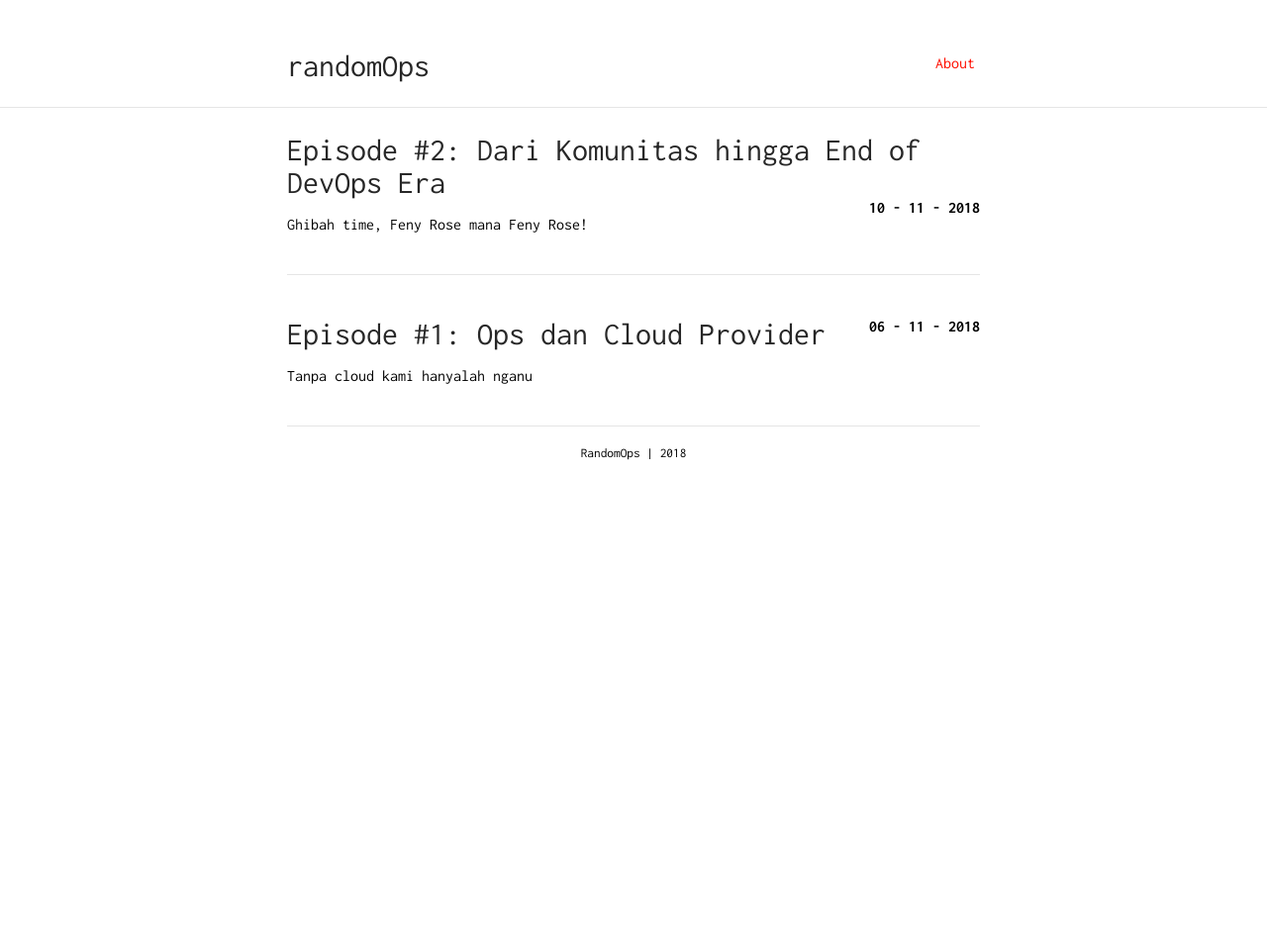
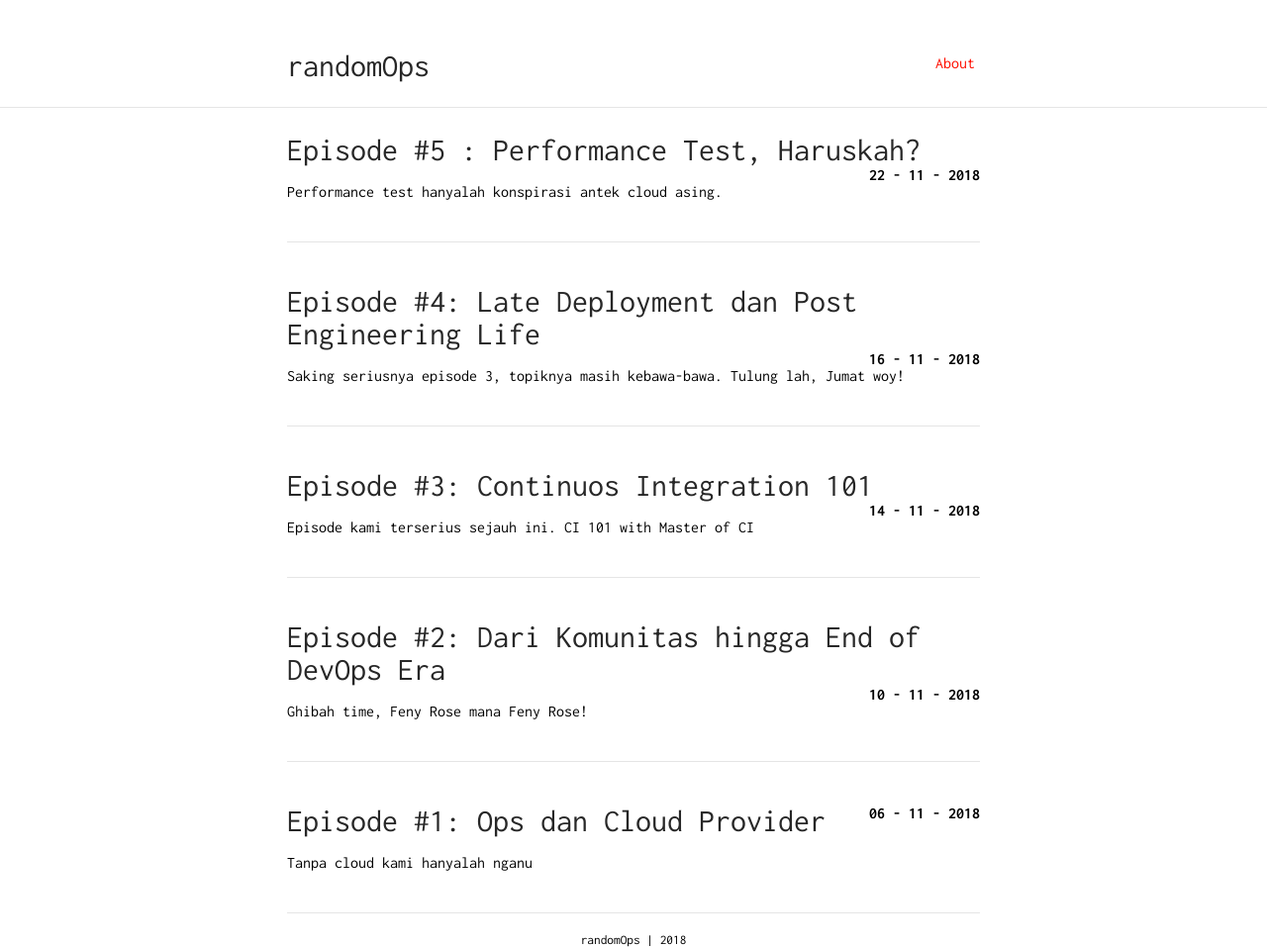
Before and after one commit to randomops/randomops.github.io, a Jekyll site: the page built from index.html, in a window 1280 px wide. Shown: the whole page at 99% size. Built offline with Jekyll 4.4.1, drawn with Linux system fonts in a browser that asks for light colours; before the commit the page ends 900 px from its top, so only the background shows below that.

Commit message:
Ngejar episode yang lewat

```diff
--- a/_config.yml
+++ b/_config.yml
@@ -8,7 +8,7 @@ markdown: kramdown
 tracking_id: #
 
 footer_url: "http://randomops.com"
-footer_text: "RandomOps | 2018"
+footer_text: "randomOps | 2018"
 
 profile-picture: randomops.jpg
 
--- /dev/null
+++ b/_posts/2018-11-14-episode-3.md
@@ -0,0 +1,9 @@
+---
+layout: post
+title: 'Episode #3: Continuos Integration 101'
+snippet: Episode kami terserius sejauh ini. CI 101 with Master of CI
+---
+
+Gue masih bareng Gandi, Awan, Budi (dia main PUBG) dan Cecep, membicarakan CI/CD secara garis besar, tentang hal esensial apa yang dibutuhkan ketika sebuah perusahaan ingin mengimplementasikan prinsip Continuos Integration. Sejauh ini, episode #3 adalah episode paling waras. Simak kewarasan kami di sini.
+
+<iframe src="https://anchor.fm/randomops/embed/episodes/Episode-3-Continuos-Integration-101-e2j76b/a-a6jqd1" height="102px" width="250px" frameborder="0" scrolling="no"></iframe>
--- /dev/null
+++ b/_posts/2018-11-16-episode-4.md
@@ -0,0 +1,9 @@
+---
+layout: post
+title: 'Episode #4: Late Deployment dan Post Engineering Life'
+snippet: Saking seriusnya episode 3, topiknya masih kebawa-bawa. Tulung lah, Jumat woy!
+---
+
+Episode Jumat pasti rada ngawur. Masih bareng Robi, Awan dan Gandi. Kali ini Peter join untuk memberikan pandangan yang lebih fresh.
+
+<iframe src="https://anchor.fm/randomops/embed/episodes/Episode-4-Late-Deployment-dan-Post-Engineering-Life-e2jikq/a-a6gv1t" height="102px" width="250px" frameborder="0" scrolling="no"></iframe>
--- /dev/null
+++ b/_posts/2018-11-22-episode-5.md
@@ -0,0 +1,11 @@
+---
+layout: post
+title: 'Episode #5 : Performance Test, Haruskah?'
+snippet: Performance test hanyalah konspirasi antek cloud asing.
+---
+
+Membahas performance test yang sering kita pinggirkan, bareng Robi, Awan dan Peter. Dicoba dibawain sesantai mungkin, tapi monmaap ada iringan ibu-ibu pethakilan di meja sebelah. Walogimanapun kami tetap lanjut diskusi.
+
+Giliran mic bagus, pake ada emak - emak arisan di Lewis and Caroll. Ntut lah!
+
+<iframe src="https://anchor.fm/randomops/embed/episodes/Episode-5--Performance-Test--Haruskah-e2khnn/a-a6kp47" height="102px" width="250px" frameborder="0" scrolling="no"></iframe>
```
